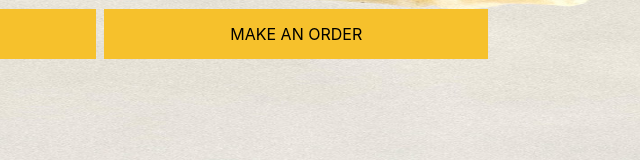
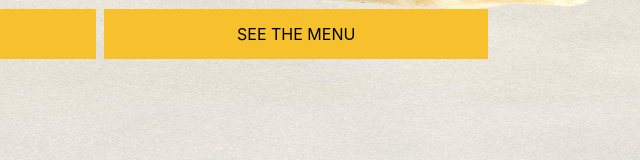
Before and after one commit to Fitness-Food/Fitness-Food, a website: page public/index.html in a window 1280 px wide. Shown: the part 460-620 px from the top of the page, 640-1280 px from the left. Drawn offline with nearby package versions, Linux system fonts and the light colour scheme; no server answers.

Commit message:
HOME PAGE button change
change the home page button

```diff
--- a/public/index.html
+++ b/public/index.html
@@ -18,7 +18,7 @@
             <div class="logo"><img src="../assets/Asset-3@4x.png" width="520" height="115"></div>
             <div id="body" class="row section"></div>
             <button class="button button1">MAKE A DIET PLAN</button>
-            <button class="button button1">MAKE AN ORDER</button>
+            <button class="button button1">SEE THE MENU</button>
             <div class="container">
 
             </div>
```
